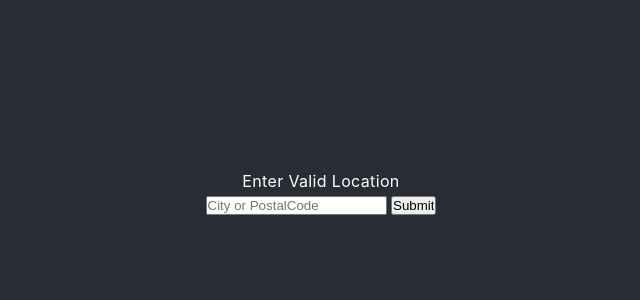
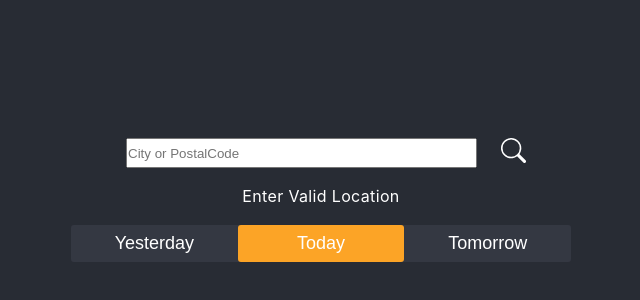
Before and after one commit to jffry93/weatherAPI, a React (Vite) app: page / in a window 1280 px wide. Shown: the part 208-508 px from the top of the page, without its empty margins (319-959 px from the left). Built offline with nearby package versions, Linux system fonts and the light colour scheme; no server answers; the HTML template or start-up script is replaced by a standard one.

Commit message:
added section to toggle date

```diff
--- a/src/App.css
+++ b/src/App.css
@@ -58,6 +58,6 @@ p {
 button {
   border: none;
   color: white;
-  background-color: #fca426;
-  font-size: calc(10px + 2vmin);
+  background-color: transparent;
+  font-size: 18px;
 }
--- a/src/App.tsx
+++ b/src/App.tsx
@@ -12,6 +12,7 @@ import './App.css';
 //COMPONENTS
 import Current from './components/Current';
 import History from './components/History';
+import Navbar from './components/Navbar';
 
 function App() {
   //COUNTER STATE
@@ -20,7 +21,7 @@ function App() {
   const real: boolean = useAppSelector((state) => state.location.real);
   const dispatch: object = useAppDispatch();
   //states
-  const [city, setCity] = useState('TORONTO');
+  const [city, setCity] = useState('Toronto');
   //fetch API data
   const { data: currentData, error, isFetching } = useFetchCurrentQuery(city);
   const { data: historyData } = useFetchHistoryQuery(city);
@@ -46,24 +47,44 @@ function App() {
   };
 
   return (
-    <div className='App'>
-      <header className='App-header'>
+    <div className='App-header'>
+      <Navbar setCity={setCity} />
       {!real && <p>Enter Valid Location</p>}
-        <form action='' onSubmit={updateCity}>
-          <input name='location' type='text' placeholder='City or PostalCode' />{' '}
-          <input type='submit' value='Submit' />
-        </form>
+      <StyledDateNav>
+        <button>Yesterday</button>
+        <button className='active'>Today</button>
+        <button>Tomorrow</button>
+      </StyledDateNav>
+
       {currentData && (
         <StyledInformationDisplayed>
           <Current data={currentData} />
           {/* <History hours={hours} /> */}
         </StyledInformationDisplayed>
       )}
-      </header>
-      <div></div>
     </div>
   );
 }
+const StyledDateNav = styled.div`
+  display: flex;
+  align-items: center;
+  justify-content: space-between;
+
+  width: calc(100% - 22px);
+  max-width: 500px;
+  background-color: #343842;
+  border-radius: 3px;
+  margin-top: 16px;
+  button {
+    /* border: 1px solid red; */
+    width: 100%;
+    padding: 8px 16px;
+    border-radius: 3px;
+  }
+  .active {
+    background-color: #fca426;
+  }
+`;
 
 const StyledInformationDisplayed = styled.div`
   display: flex;
--- a/src/components/Current.tsx
+++ b/src/components/Current.tsx
@@ -1,4 +1,3 @@
-import React from 'react';
 import styled from 'styled-components';
 import CurrentDetails from './CurrentDetails';
 
--- a/src/components/CurrentDetails.tsx
+++ b/src/components/CurrentDetails.tsx
@@ -1,4 +1,3 @@
-import React from 'react';
 import styled from 'styled-components';
 //icons
 import { FaWater, FaWeightHanging } from 'react-icons/fa';
@@ -141,7 +140,7 @@ const StyledCurrentDetails = styled.div`
   }
   button {
     margin-top: 32px;
-    font-size: 18px;
+    background-color: #fca426;
     padding: 8px 32px;
     border-radius: 3px;
     width: fit-content;
--- /dev/null
+++ b/src/components/Navbar.tsx
@@ -0,0 +1,53 @@
+import { BsSearch } from 'react-icons/bs';
+import styled from 'styled-components';
+
+const Navbar = ({ setCity }) => {
+  const updateCity = (e: React.FormEvent<HTMLFormElement>) => {
+    e.preventDefault();
+    const formData = new FormData(e.currentTarget);
+    const [_, location] = formData.entries().next().value;
+
+    setCity(location);
+  };
+  return (
+    <StyledNavbar>
+      <form action='' onSubmit={updateCity}>
+        <input name='location' type='text' placeholder='City or PostalCode' />{' '}
+        <button type='submit'>
+          <BsSearch />
+        </button>
+      </form>
+    </StyledNavbar>
+  );
+};
+
+const StyledNavbar = styled.nav`
+  display: flex;
+  align-items: center;
+  justify-content: space-between;
+
+  width: 100%;
+  padding: 16px 22px 16px 32px;
+  max-width: 500px;
+
+  form {
+    display: flex;
+    gap: 24px;
+
+    width: 100%;
+    max-width: 400px;
+    margin: auto;
+
+    input {
+      width: 100%;
+    }
+    button {
+      svg {
+        height: 25px;
+        width: 25px;
+      }
+    }
+  }
+`;
+
+export default Navbar;
```
Lines whose indentation alone changed are shown as unchanged.
